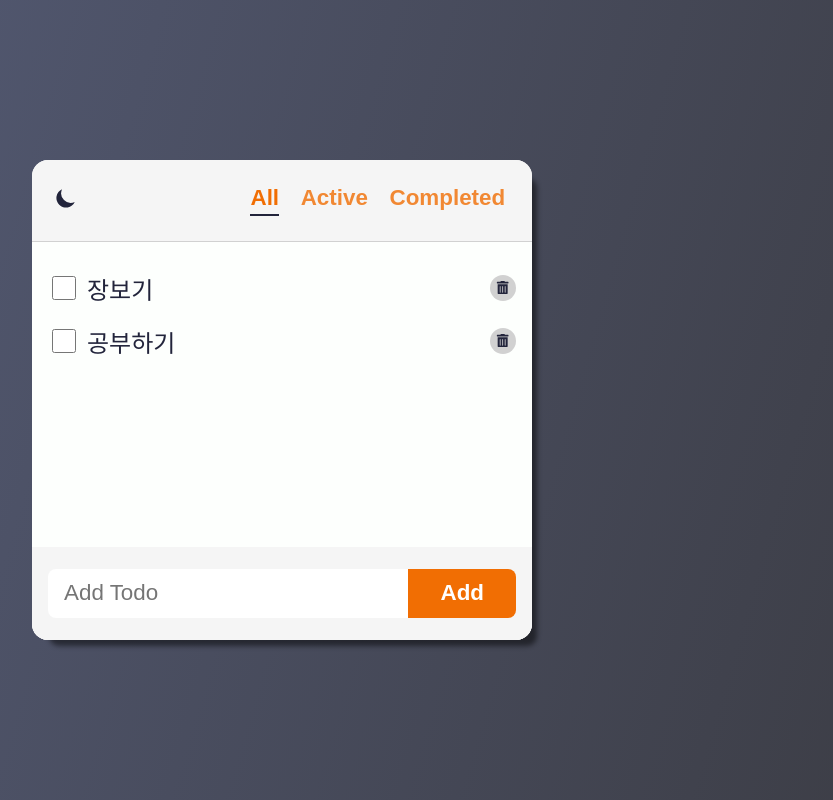
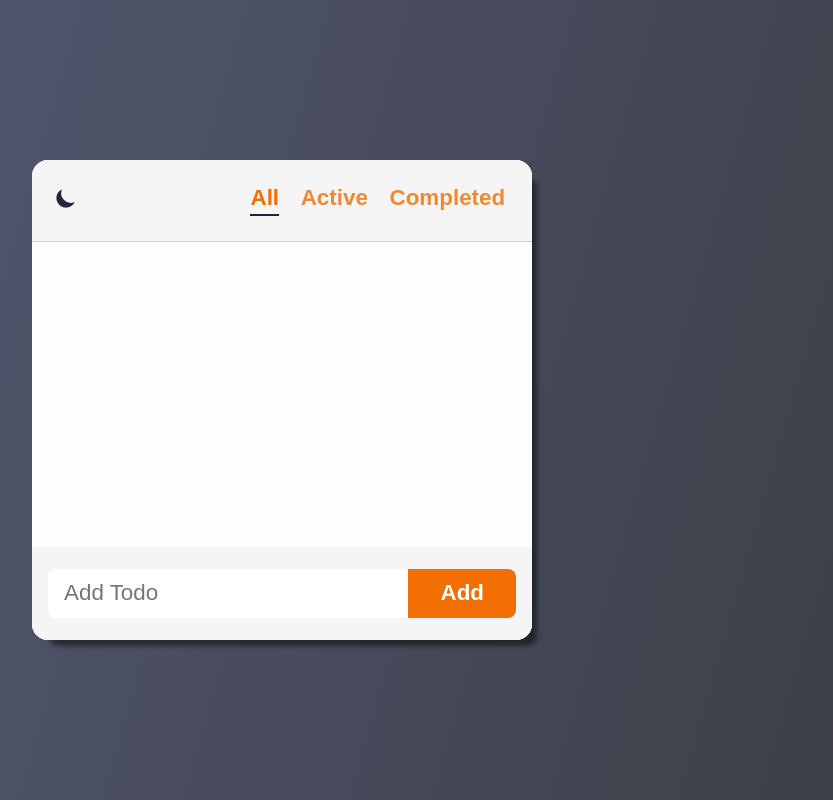
Before and after one commit to dy-08/react-todo, a React (Vite) app: page / in a window 1280 px wide. Shown: the whole page, without its empty margins (358-1191 px from the left). Built offline with nearby package versions, Linux system fonts and the light colour scheme.

Commit message:
feat: 투두아이템 저장기능 구현

```diff
--- a/src/components/TodoList/TodoList.jsx
+++ b/src/components/TodoList/TodoList.jsx
@@ -1,18 +1,19 @@
-import { useState } from 'react';
+import { useEffect, useState } from 'react';
 import AddTodo from '../AddTodo/AddTodo';
 import Todo from '../Todo/Todo';
 import styles from './TodoList.module.css';
 
 export default function TodoList({ filter }) {
-  const [todos, setTodos] = useState([
-    { id: '123', text: '장보기', status: 'active' },
-    { id: '124', text: '공부하기', status: 'active' },
-  ]);
+  const [todos, setTodos] = useState(() => readTodosFromLocalStorage());
   const handleAdd = (todo) => setTodos([...todos, todo]);
   const handleUpdate = (updated) =>
     setTodos(todos.map((t) => (t.id === updated.id ? updated : t)));
   const handleDelete = (deleted) =>
     setTodos(todos.filter((t) => t.id !== deleted.id));
+
+  useEffect(() => {
+    localStorage.setItem('todos', JSON.stringify(todos));
+  }, [todos]);
 
   const filtered = getFilteredItems(todos, filter);
 
@@ -32,7 +33,12 @@
     </section>
   );
 }
+function readTodosFromLocalStorage() {
+  console.log('readTodosFromLocalStorage');
 
+  const todos = localStorage.getItem('todos');
+  return todos ? JSON.parse(todos) : [];
+}
 function getFilteredItems(todos, filter) {
   if (filter === 'all') {
     return todos;
```
